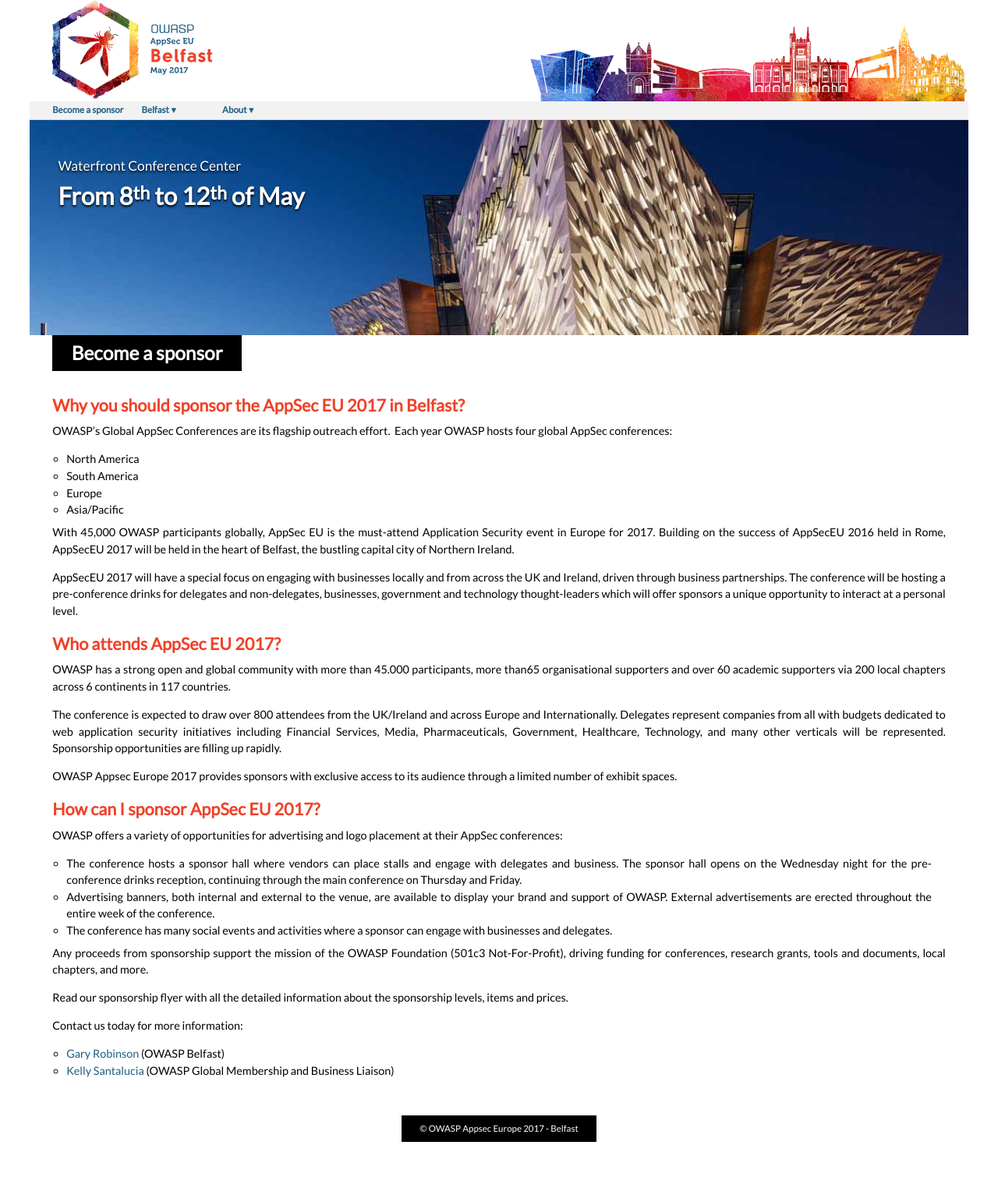
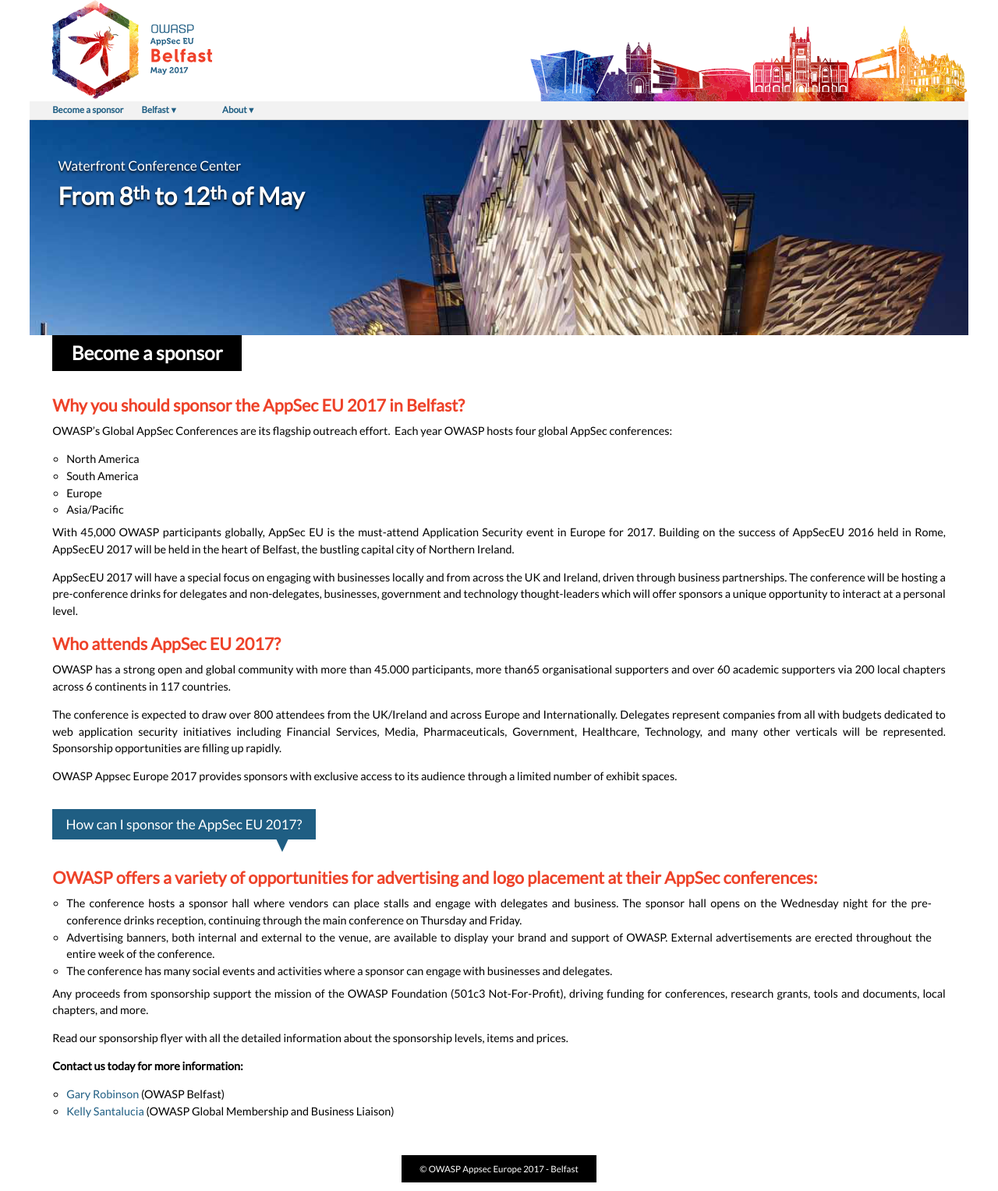
Before and after one commit to OWASP/AppSecEurope2017, a Jekyll site: the page built from sponsoring.md, in a window 1280 px wide. Shown: the whole page at 78% size. Built offline with Jekyll 4.4.1, drawn with Linux system fonts in a browser that asks for light colours; before the commit the page ends 1477 px from its top, so only the background shows below that.

Commit message:
Speech bubble

```diff
--- a/assets/css/style.scss
+++ b/assets/css/style.scss
@@ -256,8 +256,6 @@
 			text-transform: uppercase;
 			font-weight: bold;
 		}
-
-
 	}
 	.keynoters {
 		color: $blue;
@@ -284,6 +282,34 @@
 			background-position: center center;
 			background-repeat: no-repeat;
 			background-size: cover;
+		}
+	}
+}
+
+
+q {
+	position: relative;
+	padding: 0.5em 1em;
+	margin: 1em 0 1em;
+	color: #fff;
+	background: $blue;
+	display: inline-block;
+	font-size: 1.2em;
+	&:after {
+		content: "";
+    position: absolute;
+    bottom: -0.9em;
+    right: 2em;
+    border-width: 1em 0.5em 0 0.5em;
+    border-style: solid;
+    border-color: $blue transparent;
+    display: block;
+    width: 0;
+  }
+	&.orange {
+		background: $orange;
+		&:after {
+			border-color: $orange transparent;
 		}
 	}
 }
--- a/sponsoring.md
+++ b/sponsoring.md
@@ -24,9 +24,9 @@
 
 OWASP Appsec Europe 2017 provides sponsors with exclusive access to its audience through a limited number of exhibit spaces.
 
-## How can I sponsor AppSec EU 2017?
+<q>How can I sponsor the AppSec EU 2017?</q>
 
-OWASP offers a variety of opportunities for advertising and logo placement at their AppSec conferences:
+## OWASP offers a variety of opportunities for advertising and logo placement at their AppSec conferences:
 
 * The conference hosts a sponsor hall where vendors can place stalls and engage with delegates and business. The sponsor hall opens on the Wednesday night for the pre-conference drinks reception, continuing through the main conference on Thursday and Friday.
 * Advertising banners, both internal and external to the venue, are available to display your brand and support of OWASP. External advertisements are erected throughout the entire week of the conference.
@@ -36,7 +36,7 @@
 
 Read our sponsorship flyer with all the detailed information about the sponsorship levels, items and prices.
 
-Contact us today for more information:
+**Contact us today for more information:**
 
 * [Gary Robinson](mailto:gary.robinson@owasp.org) (OWASP Belfast)
 * [Kelly Santalucia](mailto:kelly.santalucia@owasp.org) (OWASP Global Membership and Business Liaison)
```
